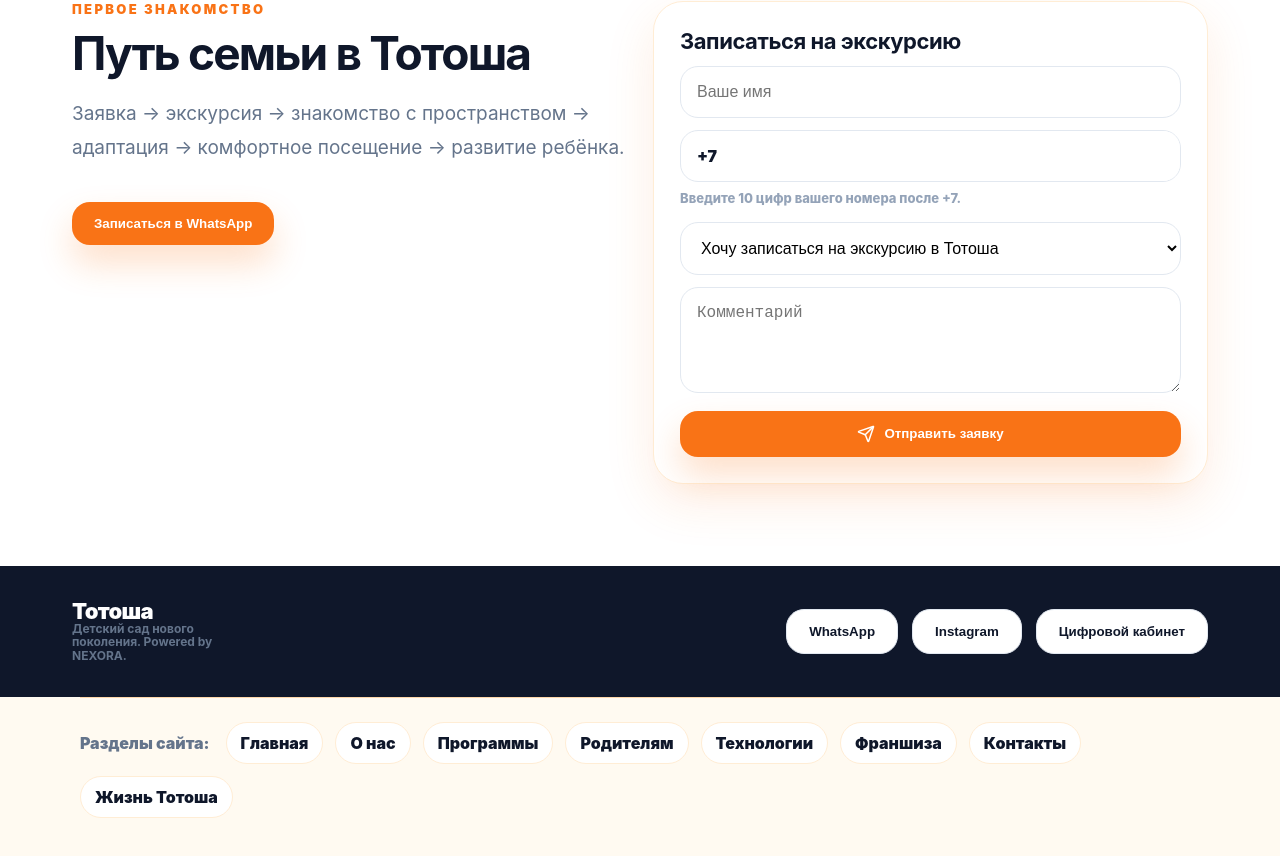
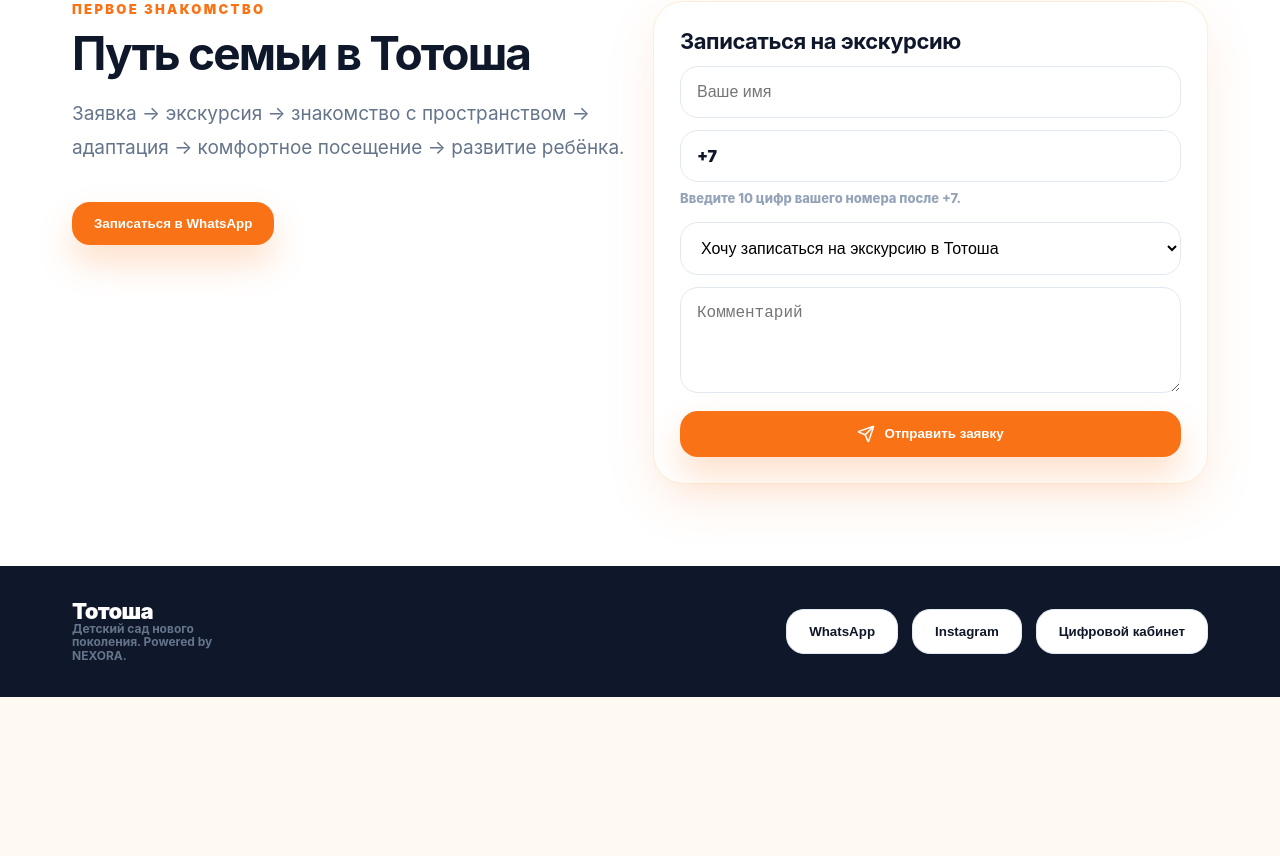
Before and after one commit to nexora-kz/totosha, a Next.js app: page / in a window 1280 px wide. Shown: the part 7933-8789 px from the top of the page. After the commit the page ends 8630 px from the top, so only its background shows below. Built offline with nearby package versions, Linux system fonts and the light colour scheme.

Commit message:
TOTOSHA emergency fix: remove visible duplicate site links

```diff
--- a/app/layout.tsx
+++ b/app/layout.tsx
@@ -35,40 +35,20 @@ export const metadata: Metadata = {
   },
 };
 
-const indexLinkStyle = {
-  color: '#0f172a',
-  textDecoration: 'none',
-  fontWeight: 900,
-  padding: '10px 14px',
-  borderRadius: '999px',
-  background: '#fff',
-  border: '1px solid #ffedd5',
-} as const;
-
 export default function RootLayout({ children }: { children: React.ReactNode }) {
   return <html lang="ru"><body>{children}
         <nav
-          aria-label="Разделы сайта Тотоша"
-          style={{
-            width: 'min(1120px, calc(100% - 40px))',
-            margin: '0 auto',
-            padding: '24px 0 38px',
-            display: 'flex',
-            flexWrap: 'wrap',
-            gap: '12px',
-            alignItems: 'center',
-            borderTop: '1px solid #fed7aa',
-          }}
+          aria-label="Индексируемые страницы Тотоша"
+          style={{ position: 'absolute', left: '-10000px', top: 'auto', width: '1px', height: '1px', overflow: 'hidden' }}
         >
-          <span style={{ color: '#64748b', fontWeight: 900, marginRight: '4px' }}>Разделы сайта:</span>
-          <a style={indexLinkStyle} href="/">Главная</a>
-          <a style={indexLinkStyle} href="/about">О нас</a>
-          <a style={indexLinkStyle} href="/programs">Программы</a>
-          <a style={indexLinkStyle} href="/parents">Родителям</a>
-          <a style={indexLinkStyle} href="/cabinet">Технологии</a>
-          <a style={indexLinkStyle} href="/franchise">Франшиза</a>
-          <a style={indexLinkStyle} href="/contacts">Контакты</a>
-          <a style={indexLinkStyle} href="/life">Жизнь Тотоша</a>
+          <a href="/">Главная</a>
+          <a href="/about">О нас</a>
+          <a href="/programs">Программы</a>
+          <a href="/parents">Родителям</a>
+          <a href="/cabinet">Технологии</a>
+          <a href="/franchise">Франшиза</a>
+          <a href="/contacts">Контакты</a>
+          <a href="/life">Жизнь Тотоша</a>
         </nav>
         <script
           id="totosha-json-ld"
```
